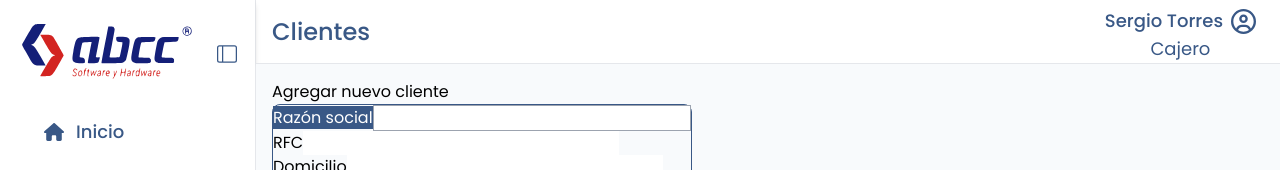
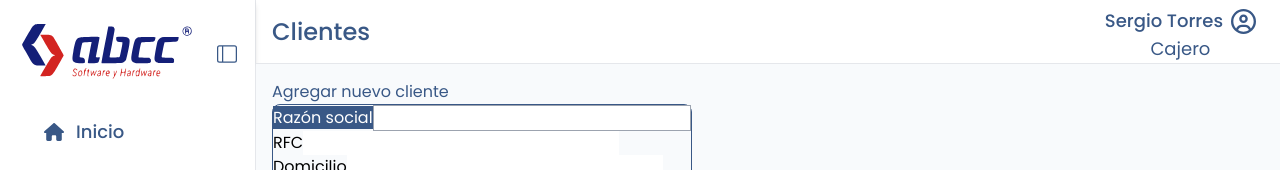
Before and after one commit to SergioToppec/Point-of-sale, a React (Vite) app: page /dashboard/customers in a window 1280 px wide. Shown: the top 170 px of the page. Built offline with nearby package versions, Linux system fonts and the light colour scheme.

Commit message:
Customers

```diff
--- a/src/modules/customers/components/CustomersForm.jsx
+++ b/src/modules/customers/components/CustomersForm.jsx
@@ -3,11 +3,11 @@ export default function CustomersForm() {
     <form>
       <div>
 
-          <h1>Agregar nuevo cliente</h1>
+          <h1 className="text-azulOscuro">Agregar nuevo cliente</h1>
 
         <div className="grid grid-col border border-azulOscuro rounded-lg">
           <div>
-            <label className=" bg-azulOscuro w-64 text-white">Razón social</label>
+            <label className=" bg-azulOscuro w-72 text-white">Razón social</label>
             <input type="string" className="flex-1 border border-gray-400"/>
           </div>
           <div>
```
